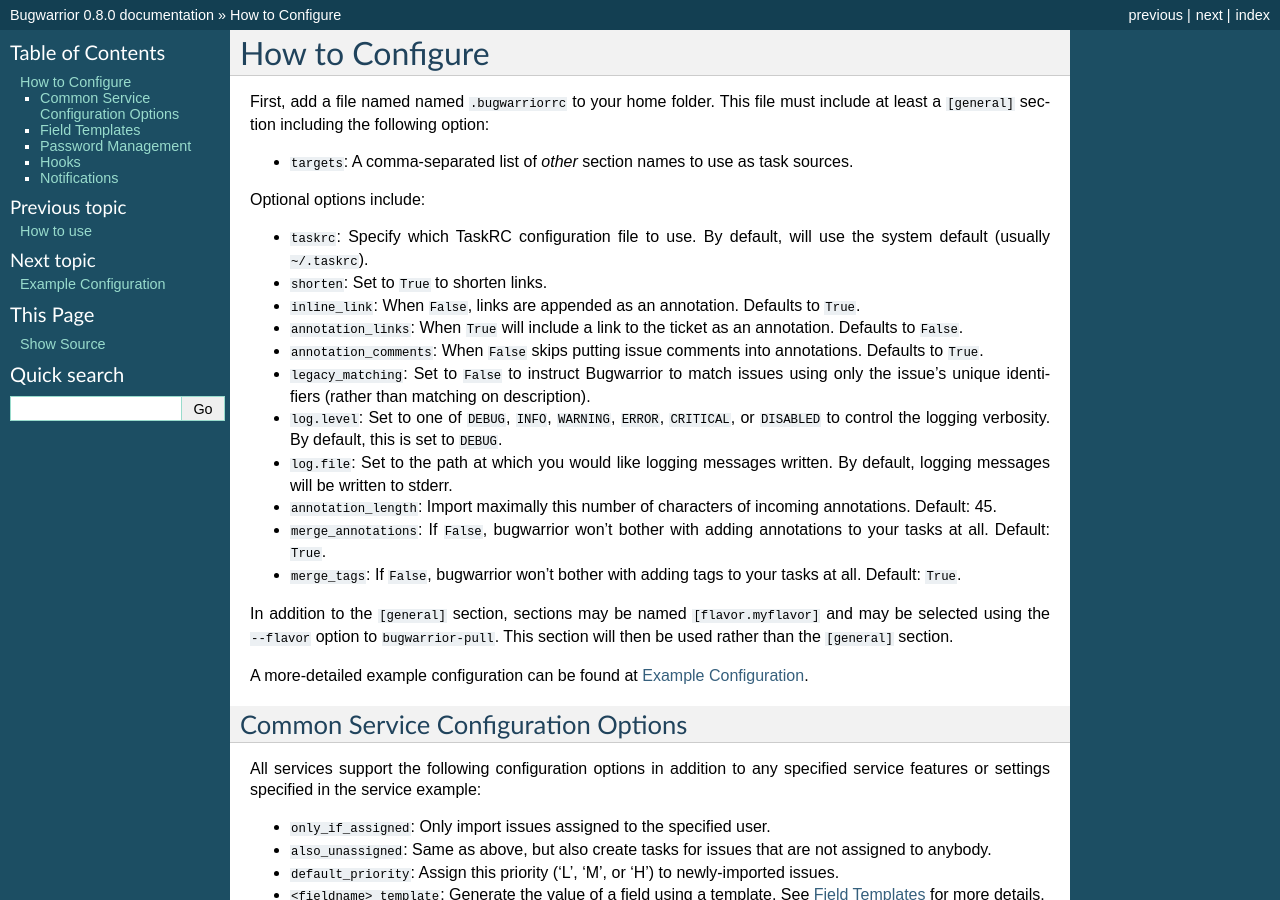
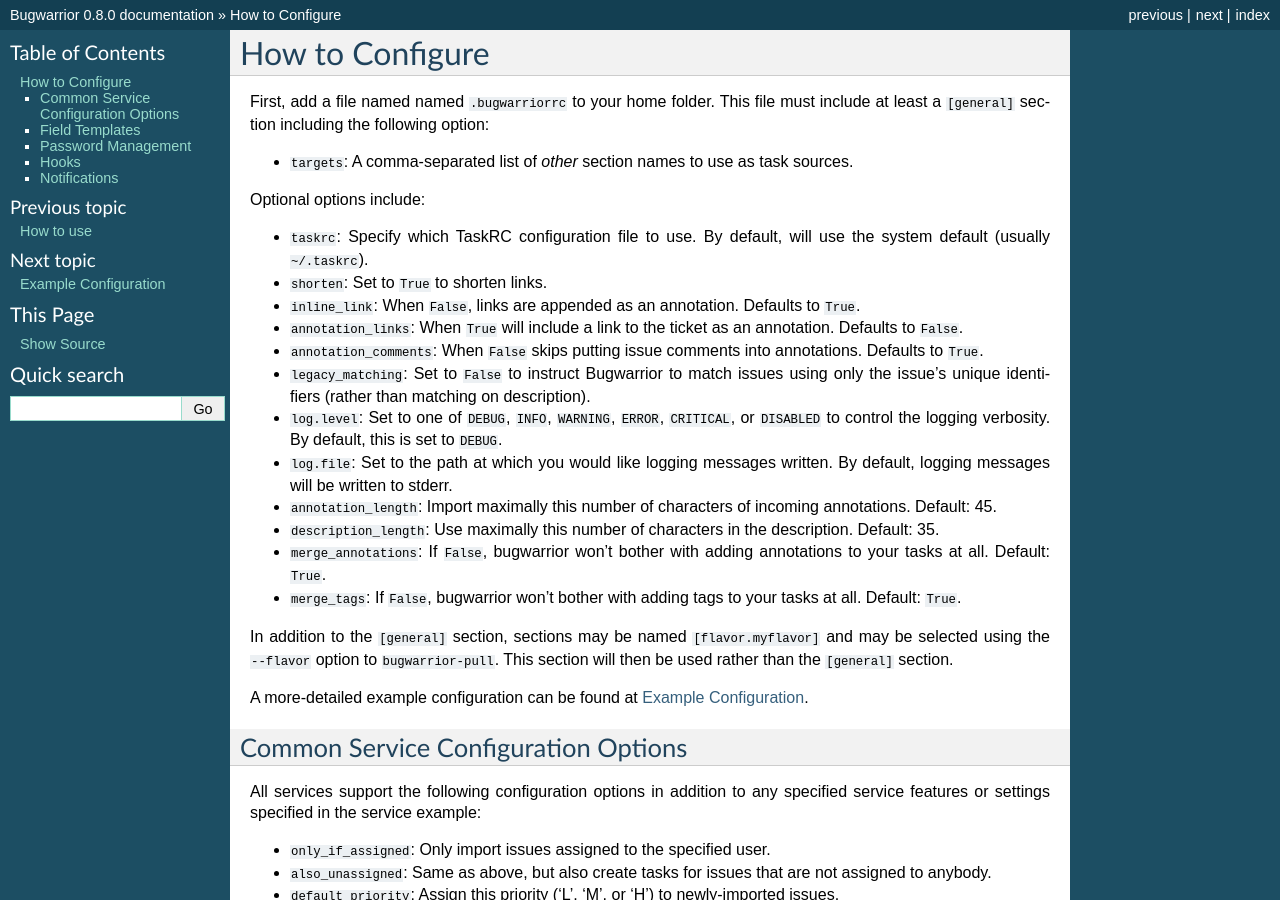
Before and after one commit to GothenburgBitFactory/bugwarrior, a Sphinx documentation site: the page built from bugwarrior/docs/common_configuration.rst, in a window 1280 px wide and 900 px high. Built offline with Sphinx 7.4.7, drawn with Linux system fonts in a browser that asks for light colours; pages that are not in the unit, such as notebooks, are missing from menus.

Commit message:
Document description_length option.

```diff
--- a/bugwarrior/docs/common_configuration.rst
+++ b/bugwarrior/docs/common_configuration.rst
@@ -29,6 +29,8 @@
   written.  By default, logging messages will be written to stderr.
 * ``annotation_length``: Import maximally this number of characters
   of incoming annotations.  Default: 45.
+* ``description_length``: Use maximally this number of characters in the
+  description. Default: 35.
 * ``merge_annotations``: If ``False``, bugwarrior won't bother with adding
   annotations to your tasks at all.  Default: ``True``.
 * ``merge_tags``: If ``False``, bugwarrior won't bother with adding
```
